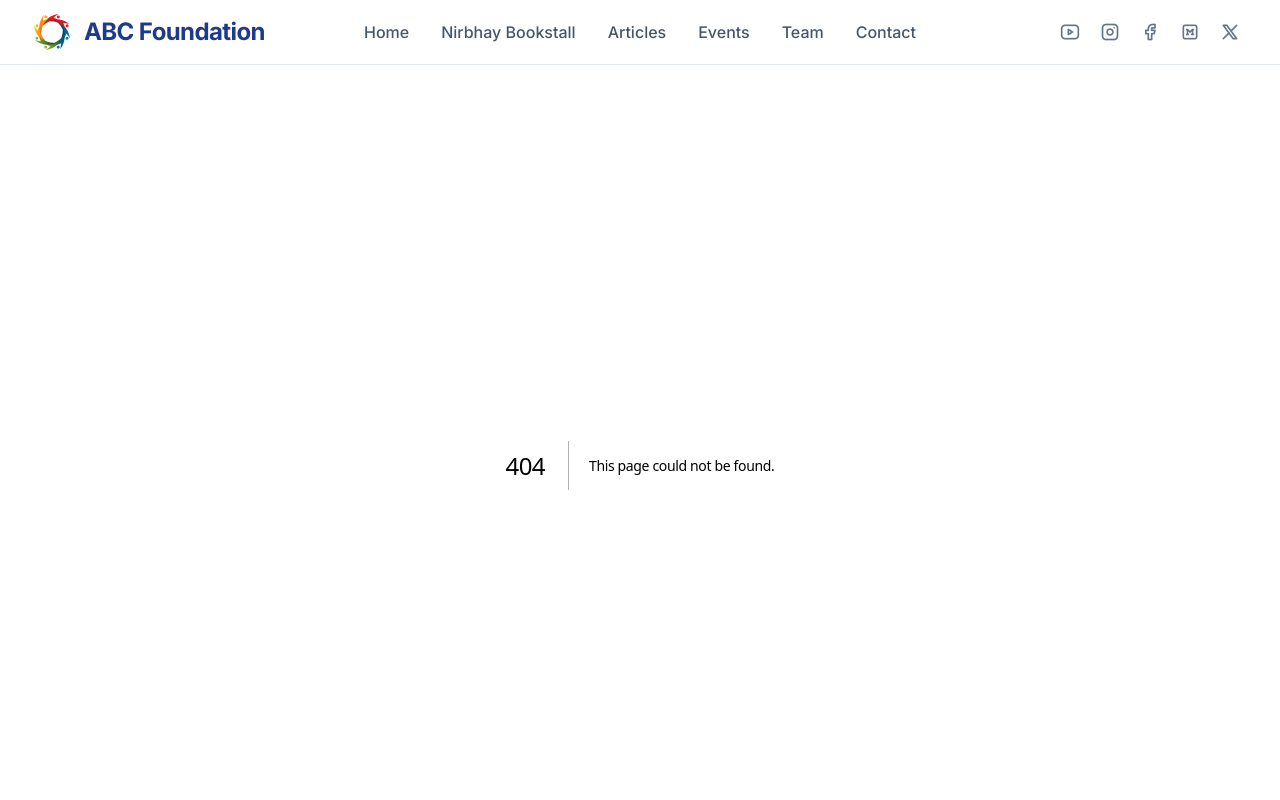
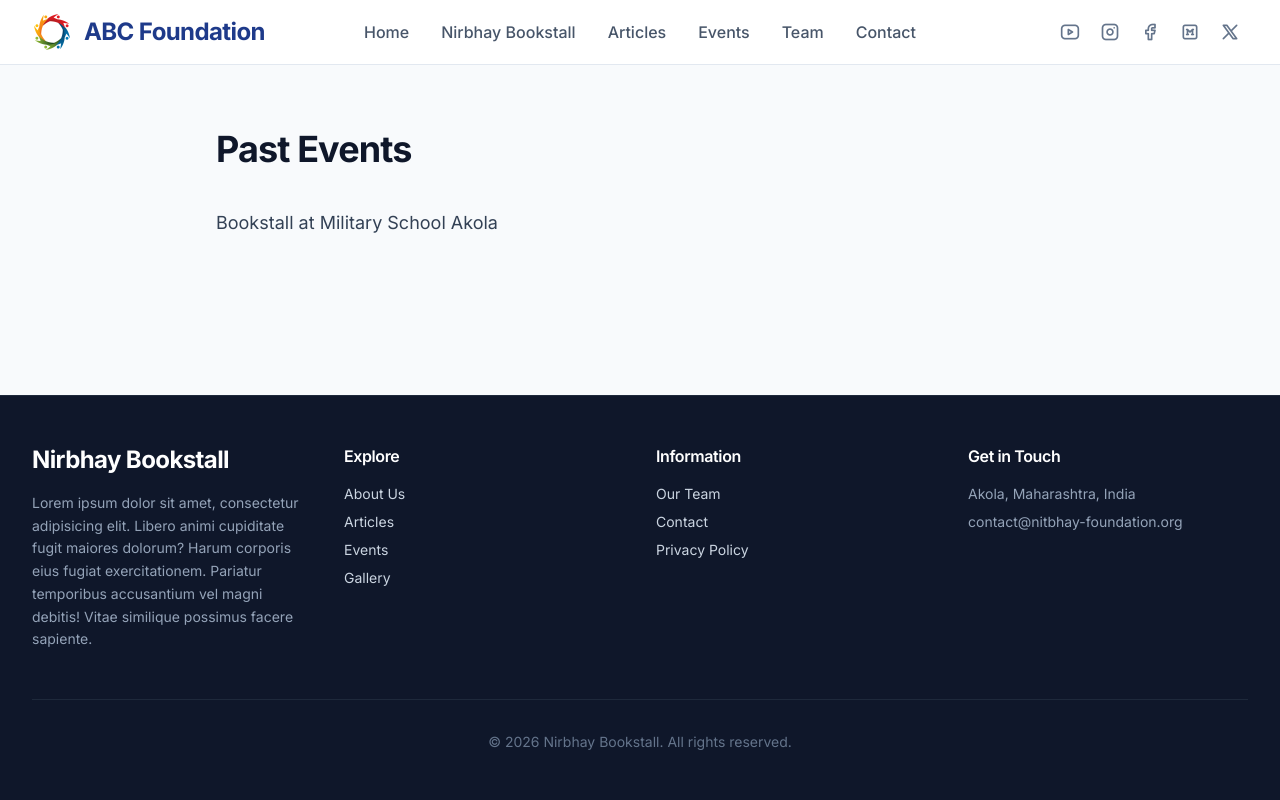
Before and after one commit to piyushdande11-rgb/Bookstall, a Next.js app: page /events in a window 1280 px wide. Before the commit this address had no page. Shown: the top 800 px of the page. Built offline with nearby package versions, Linux system fonts and the light colour scheme.

Commit message:
events fix

```diff
--- /dev/null
+++ b/src/app/events/page.tsx
@@ -0,0 +1,13 @@
+export default function EventsPage() {
+  return (
+    <main className="max-w-4xl mx-auto px-6 py-16">
+      <h1 className="text-4xl font-bold text-slate-900 mb-10">Past Events</h1>
+
+      <ul className="space-y-4">
+        <li className="text-lg text-slate-700">
+          Bookstall at Military School Akola
+        </li>
+      </ul>
+    </main>
+  );
+}
```
